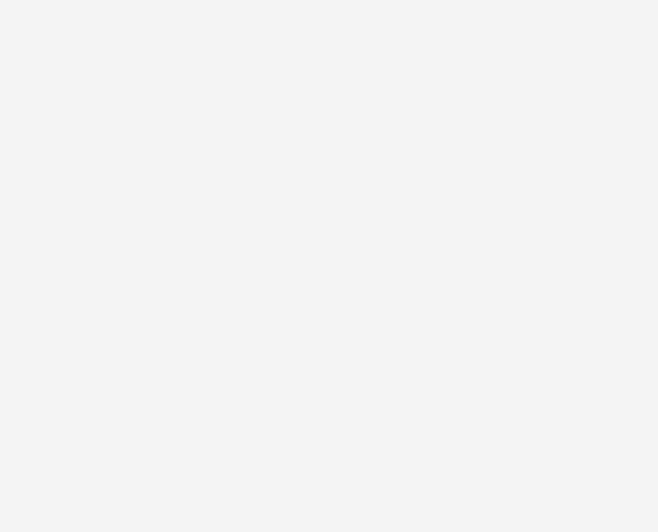
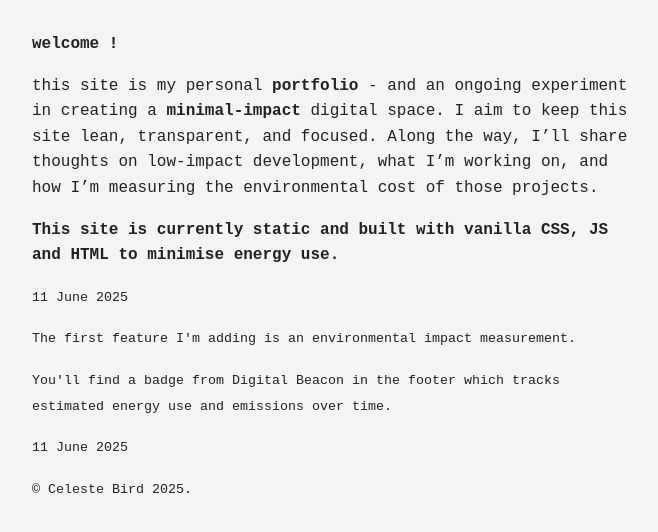
Before and after one commit to celestemarieb/003, a plain HTML site: page index.html in a window 1280 px wide. Shown: the whole page, without its empty margins (308-966 px from the left). Drawn offline with Linux system fonts and the light colour scheme.

Commit message:
initial commit

```diff
--- a/index.html
+++ b/index.html
@@ -1,15 +1,23 @@
 <!DOCTYPE html>
 <html lang="en">
   <head>
-        <meta charset="UTF-8">
+    <meta charset="UTF-8" />
     <title></title>
-        <link rel="stylesheet" href="styles.css">
+    <link rel="stylesheet" href="styles.css" />
   </head>
   <body>
     <main>
       <h1></h1>
-            <article id="posts-list"></article>
+      <article id="post-list"></article>
     </main>
     <script src="script.js"></script>
   </body>
+  <footer>
+    <div id="dbb"></div>
+        <small>
+            <script async defer src="https://digitalbeacon.co/js/badge.min.js"></script>
+        </small>
+        <small> &copy; Celeste Bird 2025.
+        </small>
+  </footer>
 </html>
--- a/posts.json
+++ b/posts.json
@@ -1,6 +1,10 @@
 [
     {
-        "date":"10 May 2025",
-        "content":"hello world!"
+        "date":"<small>11 June 2025</small>",
+        "content":"<b>welcome !</b><p> this site is my personal <b>portfolio</b> - and an ongoing experiment in creating a <b>minimal-impact</b> digital space. I aim to keep this site lean, transparent, and focused. Along the way, I’ll share thoughts on low-impact development, what I’m working on, and how I’m measuring the environmental cost of those projects. </p> <p><b>This site is currently static and built with vanilla CSS, JS and HTML to minimise energy use.</b></p>"
+    },
+    {
+        "date":"<small>11 June 2025</small>",
+        "content":"<small><p>The first feature I'm adding is an environmental impact measurement.</p> You'll find a badge from Digital Beacon in the footer which tracks estimated energy use and emissions over time.</p></small>"
     }
 ]
--- a/script.js
+++ b/script.js
@@ -2,7 +2,7 @@ fetch('posts.json')
     .then(response => response.json())
     .then(posts => {
         const container = document.getElementById('post-list');
-        posts.reverse().forEach(post => {
+        posts.forEach(post => {
             const article = document.createElement('article');
             article.innerHTML = `
                 <p>${post.content}</p>
```
Also changed, not shown: styles.css (line endings or trailing spaces), 2 other files. Lines whose indentation alone changed are shown as unchanged.
